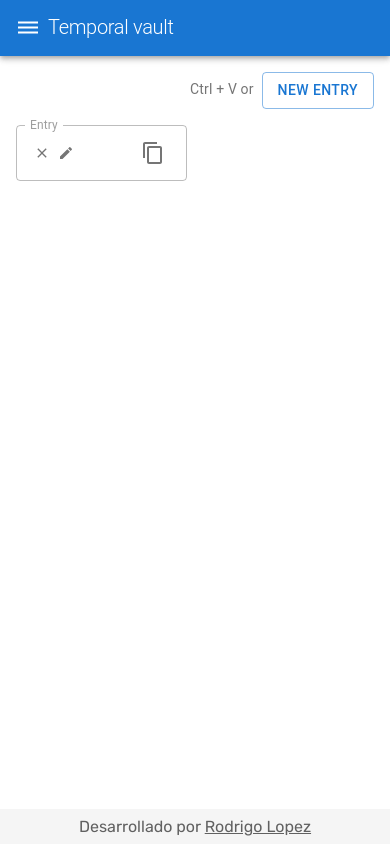
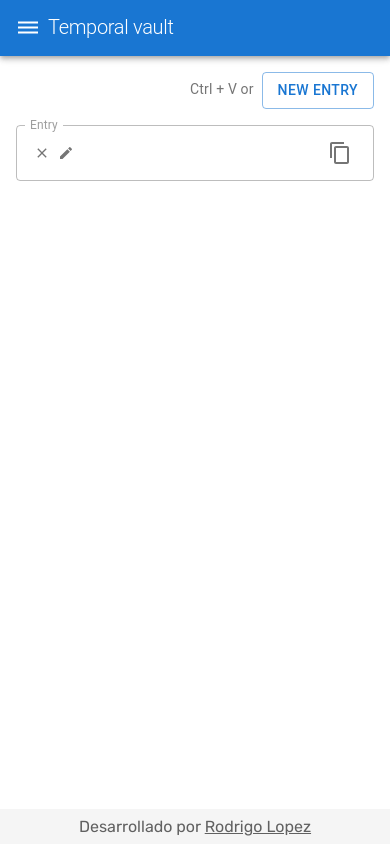
Before and after one commit to RodLopezDev/my-temporal-vault, a Next.js app: page / in a window 390 px wide. Both pictures are taken after a click on the button "NEW ENTRY". Built offline with nearby package versions, Linux system fonts and the light colour scheme.

Commit message:
fix: :bug: added mobile first and metadata

```diff
--- a/src/app/layout.tsx
+++ b/src/app/layout.tsx
@@ -6,8 +6,8 @@ import { PropsWithChildren } from "react";
 const rubik = Rubik({ subsets: ["latin"] });
 
 export const metadata: Metadata = {
-  title: "Create Next App",
-  description: "Generated by create next app",
+  title: "Temporal Vault",
+  description: "Demo app for save locally short data",
 };
 
 export default function RootLayout({ children }: PropsWithChildren) {
--- a/src/components/presenters/FieldsPresenter.tsx
+++ b/src/components/presenters/FieldsPresenter.tsx
@@ -7,10 +7,11 @@ import {
   Typography,
 } from "@mui/material";
 
+import { useEffect, useState } from "react";
+
 import { useStore } from "@/store";
 
 import FieldHandler from "../handlers/FieldHandler";
-import { useEffect, useState } from "react";
 
 const FieldsPresenter = () => {
   const { fields } = useStore();
@@ -58,7 +59,7 @@ const FieldsPresenter = () => {
         </Button>
       </Grid>
       {fields.value.map((field) => (
-        <Grid key={field.uuid} item xs={6}>
+        <Grid key={field.uuid} item xs={12} md={6} lg={4}>
           <FieldHandler
             key={field.uuid}
             field={field}
```
